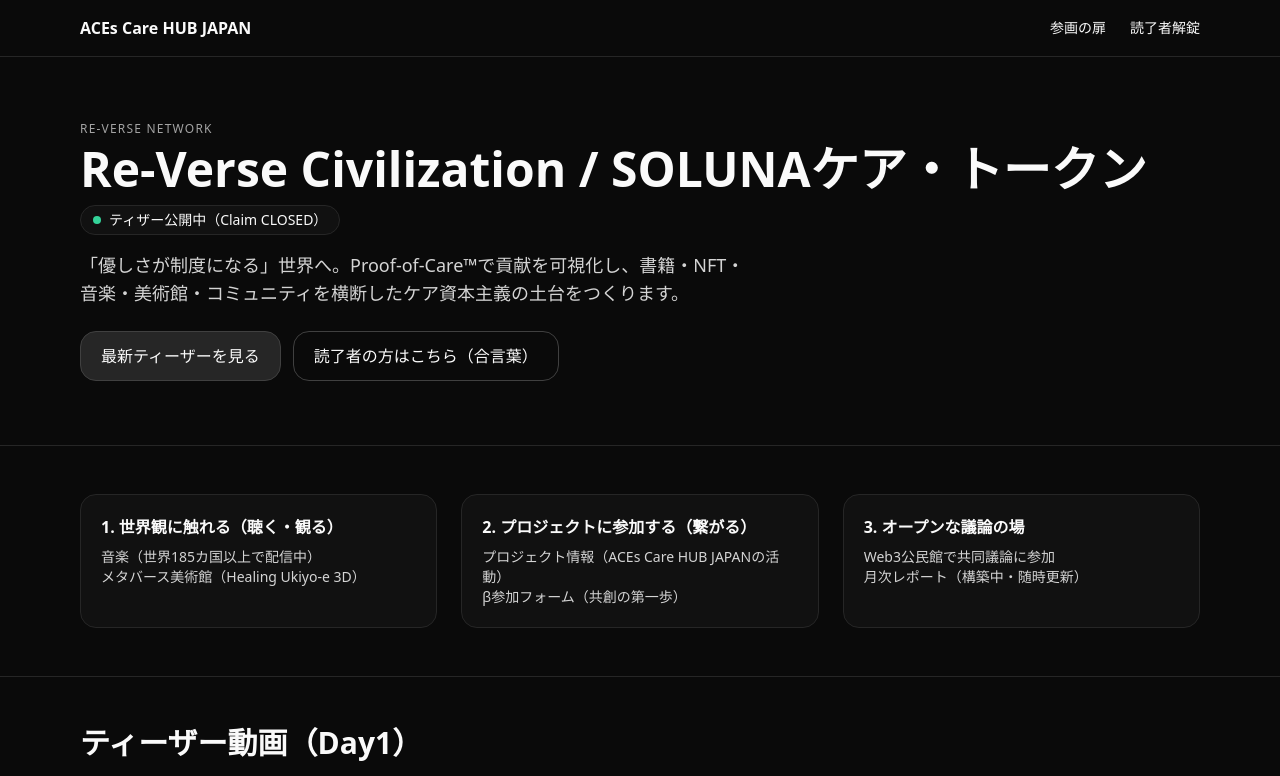
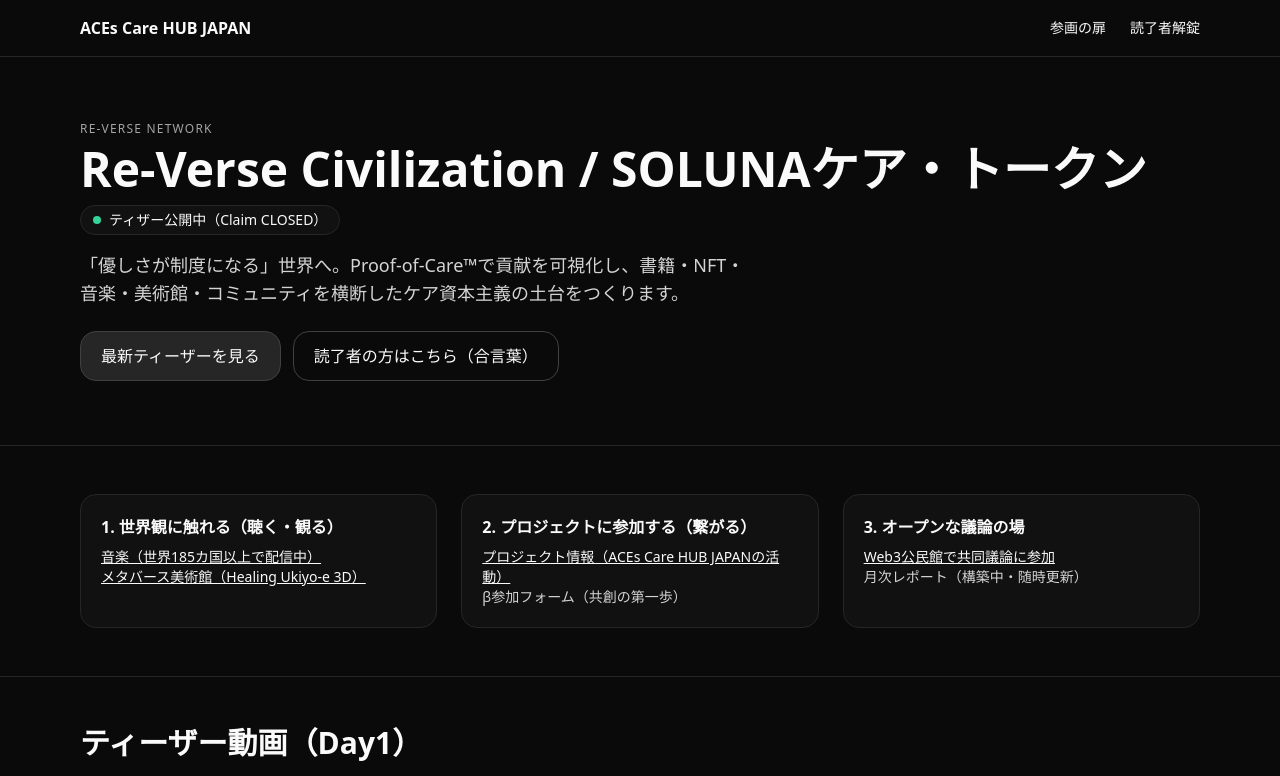
Before and after one commit to hideki-tamae/soluna-lp-free, a Next.js app: page / in a window 1280 px wide. Shown: the top 776 px of the page. Built offline with nearby package versions, Linux system fonts and the light colour scheme; grey boxes are pictures that could not be loaded.

Commit message:
Update LandingTop.tsx

```diff
--- a/components/LandingTop.tsx
+++ b/components/LandingTop.tsx
@@ -32,26 +32,71 @@
         </div>
       </section>
 
+      {/* 三角の扉 */}
       <section id="doors" className="border-t border-neutral-800 bg-neutral-950/60">
         <div className="container py-12 grid md:grid-cols-3 gap-6">
-          <a href="https://www.notion.so/28e6197f1e5580aeba43e81de422ca9d" target="_blank" className="card hover:bg-neutral-900">
+          {/* 1. 世界観に触れる（聴く・観る） */}
+          <div className="card hover:bg-neutral-900">
             <h3 className="font-semibold">1. 世界観に触れる（聴く・観る）</h3>
-            <p className="mt-2 text-sm text-neutral-300">音楽（世界185カ国以上で配信中）</p>
-            <p className="text-sm text-neutral-300">メタバース美術館（Healing Ukiyo-e 3D）</p>
-          </a>
-          <a href="https://www.notion.so/28e6197f1e5580aeba43e81de422ca9d" target="_blank" className="card hover:bg-neutral-900">
+            <p className="mt-2 text-sm">
+              <a
+                href="https://acescare.fanlink.tv/hidekitamae?fbclid=IwY2xjawNkTeNleHRuA2FlbQIxMABicmlkETE5SkQzWFFsSlY3cmJBT2JtAR73MgN_hSIXD7PvmR1Qz2tpxtE0ZUadVyxkgq93BEa0dZYyabf3YiDsXlWUDA_aem_3r5exxMZTxS5yaU75trtrA"
+                target="_blank"
+                rel="noreferrer"
+                className="underline hover:opacity-80"
+              >
+                音楽（世界185カ国以上で配信中）
+              </a>
+            </p>
+            <p className="text-sm">
+              <a
+                href="https://oncyber.io/spaces/0DCUetEBicRPi0fem1WM?coords=-2.07x2.85x5.14x1.58"
+                target="_blank"
+                rel="noreferrer"
+                className="underline hover:opacity-80"
+              >
+                メタバース美術館（Healing Ukiyo-e 3D）
+              </a>
+            </p>
+          </div>
+
+          {/* 2. プロジェクトに参加する（繋がる） */}
+          <div className="card hover:bg-neutral-900">
             <h3 className="font-semibold">2. プロジェクトに参加する（繋がる）</h3>
-            <p className="mt-2 text-sm text-neutral-300">プロジェクト情報（ACEs Care HUB JAPANの活動）</p>
-            <p className="text-sm text-neutral-300">β参加フォーム（共創の第一歩）</p>
-          </a>
-          <a href="https://www.notion.so/28e6197f1e5580aeba43e81de422ca9d" target="_blank" className="card hover:bg-neutral-900">
+            <p className="mt-2 text-sm">
+              <a
+                href="https://aces-care-hub-site-ru8w.vercel.app/"
+                target="_blank"
+                rel="noreferrer"
+                className="underline hover:opacity-80"
+              >
+                プロジェクト情報（ACEs Care HUB JAPANの活動）
+              </a>
+            </p>
+            <p className="text-sm text-neutral-300">
+              β参加フォーム（共創の第一歩）
+            </p>
+          </div>
+
+          {/* 3. オープンな議論の場 */}
+          <div className="card hover:bg-neutral-900">
             <h3 className="font-semibold">3. オープンな議論の場</h3>
-            <p className="mt-2 text-sm text-neutral-300">Web3公民館で共同議論に参加</p>
+            <p className="mt-2 text-sm">
+              <a
+                href="https://discord.gg/PBwPNBfE"
+                target="_blank"
+                rel="noreferrer"
+                className="underline hover:opacity-80"
+              >
+                Web3公民館で共同議論に参加
+              </a>
+            </p>
             <p className="text-sm text-neutral-300">月次レポート（構築中・随時更新）</p>
-          </a>
+          </div>
         </div>
       </section>
 
+      {/* ティーザー（Day1） */}
       <section id="teaser" className="border-t border-neutral-800">
         <div className="container py-12">
           <h2 className="text-2xl md:text-3xl font-semibold">ティーザー動画（Day1）</h2>
@@ -70,7 +115,14 @@
           <p>© 2025 ACEs Care HUB JAPAN / Re-Verse Network</p>
           <div className="flex gap-4">
             <a href="https://tally.so/r/wM9JVY" className="hover:opacity-80">β参加フォーム</a>
-            <a href="#" className="hover:opacity-80">特定商取引法</a>
+            <a
+              href="https://aces-care-hub-site-ru8w.vercel.app/legal/tokushoho"
+              target="_blank"
+              rel="noreferrer"
+              className="hover:opacity-80"
+            >
+              特定商取引法
+            </a>
           </div>
         </div>
       </footer>
```
